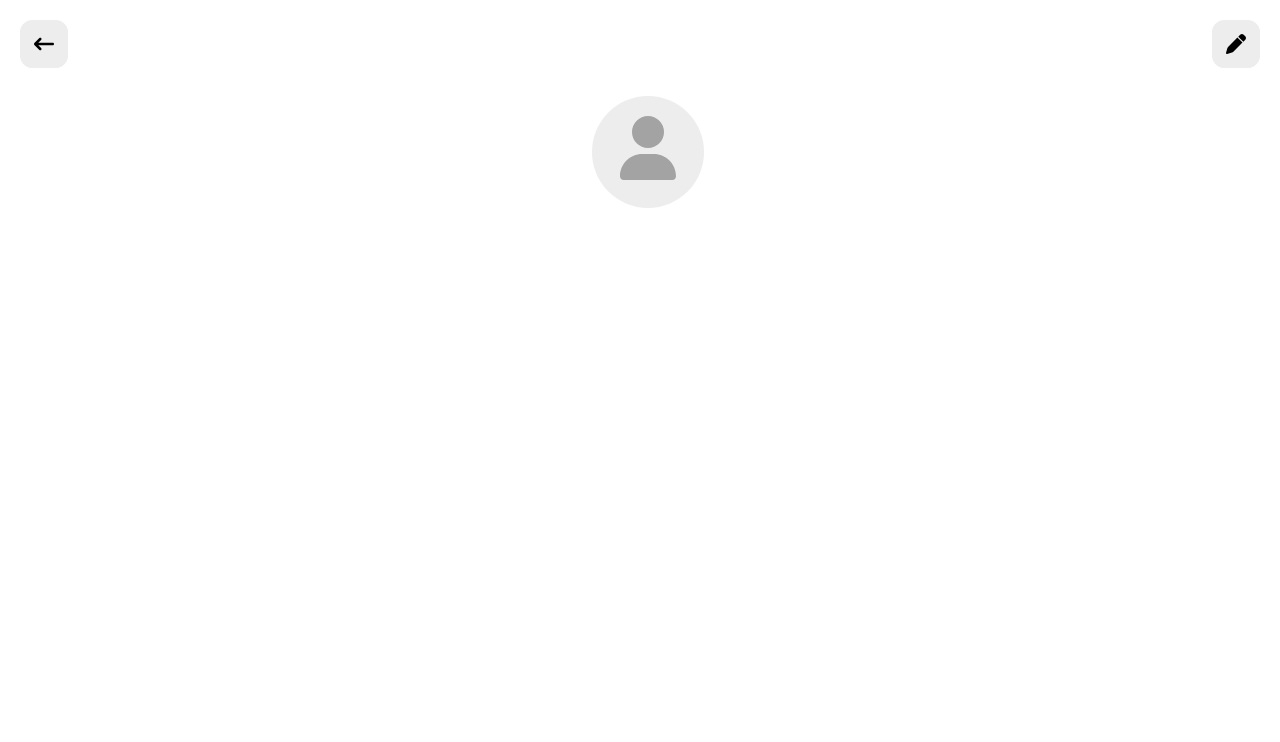
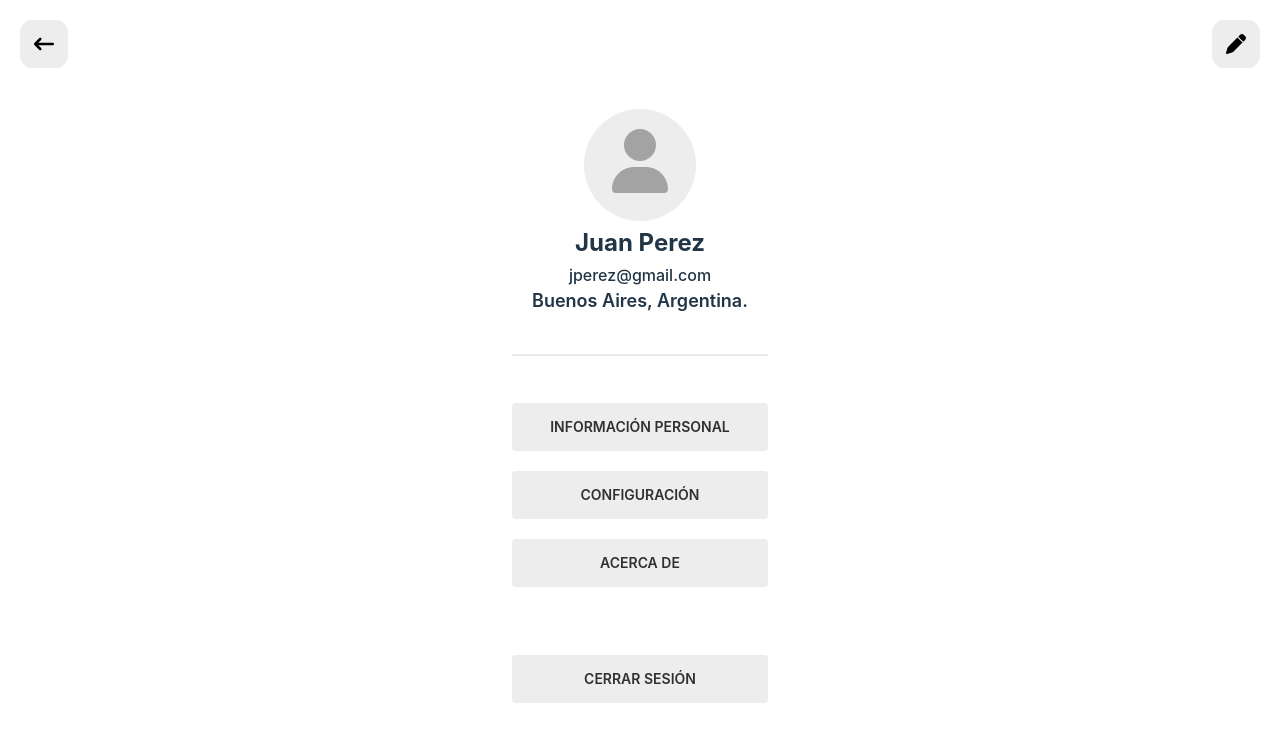
Before and after one commit to valeamayola/webdaisy, a React (Vite) app: page /profile in a window 1280 px wide. Shown: the top 742 px of the page. Built offline with nearby package versions, Linux system fonts and the light colour scheme.

Commit message:
commit in profile.tsx, add infoprofile, optionsprofile and logoutprofile

```diff
--- /dev/null
+++ b/src/components/Profile/InfoProfile.tsx
@@ -0,0 +1,11 @@
+import '../../App.css';
+
+export function InfoProfile () {
+    return (
+        <div className='relative -top-2 flex flex-col'>
+        <span className='font-bold text-2xl mb-1'>Juan Perez</span>
+        <span className='font-medium text-md'>jperez@gmail.com</span>
+        <span className='font-semibold text-lg'>Buenos Aires, Argentina.</span>
+        </div>
+    )
+}
--- /dev/null
+++ b/src/components/Profile/LogoutProfile.tsx
@@ -0,0 +1,11 @@
+import '../../App.css';
+
+export function LogoutProfile () {
+    return (
+        <div className='relative -bottom-5'>
+            <button className='btn btn-wide text-red'>
+                Cerrar sesión
+            </button>
+        </div>
+    )
+}
--- /dev/null
+++ b/src/components/Profile/OptionsProfile.tsx
@@ -0,0 +1,17 @@
+import '../../App.css';
+
+export function OptionsProfile () {
+    return (
+        <div className='relative top-8 flex flex-col mb-10'>
+        <button className="btn btn-wide mb-5">
+            Información personal
+        </button>
+        <button className="btn btn-wide mb-5 ">
+            Configuración
+            </button>
+        <button className="btn btn-wide mb-10">
+            Acerca de
+            </button>
+        </div>
+    )
+}
--- a/src/components/Profile/PhotoProfile.tsx
+++ b/src/components/Profile/PhotoProfile.tsx
@@ -2,8 +2,8 @@ import '../../App.css';
 
 export function PhotoProfile () {
     return (
-        <div className='items-center justify-center align-center mr-24'>
-            <div className='avatar absolute top-24'>
+        <div className='relative'>
+            <div className='avatar -top-2'>
             <div className='w-28 rounded-full bg-base-200'>
               <svg className='w-14 m-auto mt-5'
               fill='rgb(163 163 163)'
--- a/src/components/Profile/Profile.tsx
+++ b/src/components/Profile/Profile.tsx
@@ -1,11 +1,19 @@
 import { NavProfile } from "./NavProfile";
 import { PhotoProfile } from "./PhotoProfile";
+import { InfoProfile } from "./InfoProfile";
+import { OptionsProfile } from "./OptionsProfile";
+import { LogoutProfile } from "./LogoutProfile";
+
 
 export function Profile () {
     return (
         <div>
         <NavProfile></NavProfile>
         <PhotoProfile></PhotoProfile>
+        <InfoProfile></InfoProfile>
+        <div className="divider relative top-2"></div>
+        <OptionsProfile></OptionsProfile>
+        <LogoutProfile></LogoutProfile>
         </div>
     )
 }
```
